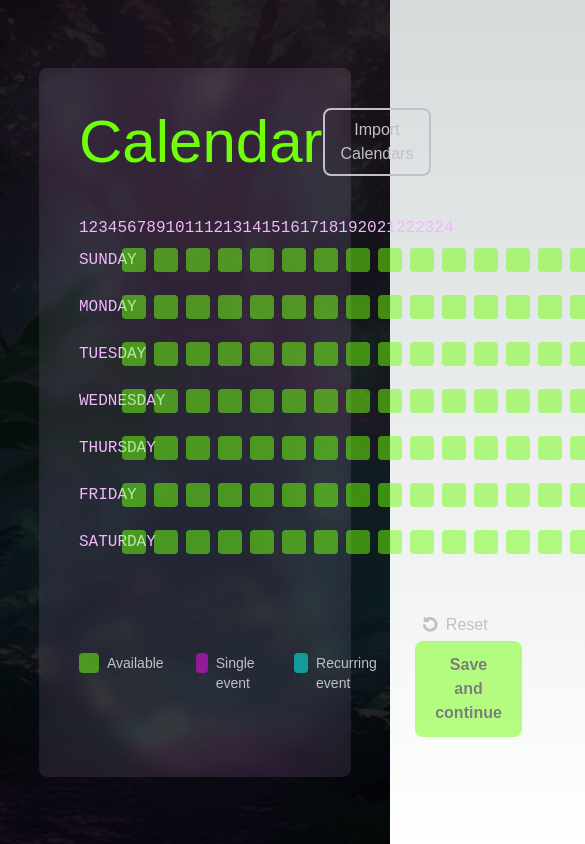
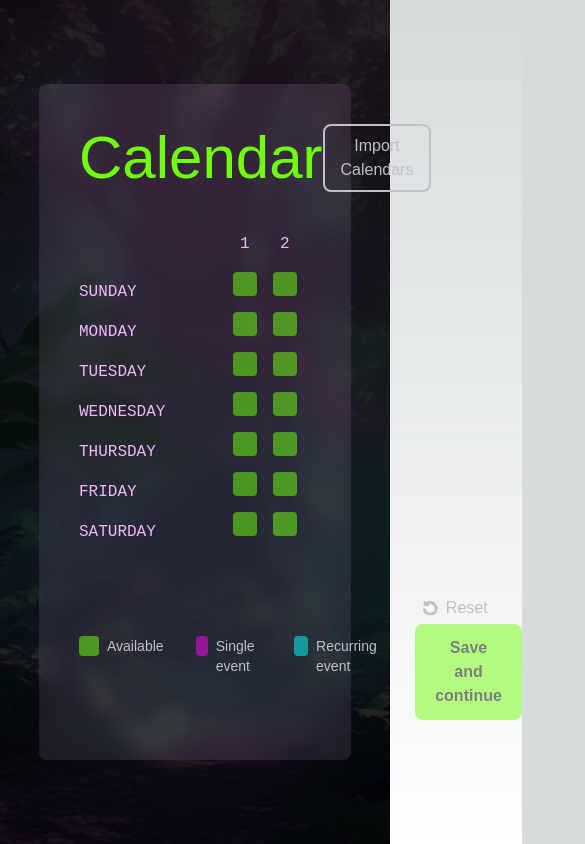
Before and after one commit to Visual-Riot/plaeen, a Next.js app: page /calendar in a window 390 px wide. Shown: the top 844 px of the page, 585 px wide, since content can reach past the window. Built offline with nearby package versions, Linux system fonts and the light colour scheme; a web font is replaced by a local one.

Commit message:
refined responsiveness of the calendar

```diff
--- a/src/app/calendar/page.tsx
+++ b/src/app/calendar/page.tsx
@@ -41,34 +41,34 @@ export default function Page() {
         </div>
 
         {/* CALENDAR */}
-        <div className="my-10">
+        <div className="my-10 overflow-x-auto flex flex-row">
           <div className="flex flex-col">
-            <div className="flex flex-row justify-between">
-              <div className="flex flex-row w-1/6"></div>
-              {hoursOfDay.map((hour) => (
-                <div className="w-10 text-center justify-center items-center">
-                  <h2
-                    key={hour}
-                    className="text-lightPurple font-robotoMono font-regular uppercase text-center"
-                  >
-                    {hour}
+            <div className="h-10"></div>
+            {daysOfWeek.map((day) => (
+              <div key={day} className="h-10 flex items-center">
+                <h2 className="text-lightPurple font-robotoMono font-regular uppercase">
+                  {day}
                 </h2>
               </div>
             ))}
           </div>
-          </div>
-
+          <div className="flex flex-col w-full">
+            <div className="flex flex-row justify-between">
+              <div className="w-20 h-10"></div>
+              <div className="overflow-x-auto flex flex-row w-full justify-between">
+                {hoursOfDay.map((hour) => (
+                  <div
+                    key={hour}
+                    className="text-center justify-center items-center"
+                  >
+                    <h2 className="text-lightPurple font-robotoMono font-regular uppercase text-center w-10 h-10">
+                      {hour}
+                    </h2>
+                    <div>
                       {daysOfWeek.map((day) => (
-            <div key={day} className="flex flex-col">
-              <div className="flex flex-row justify-between my-2">
-                <h2 className="text-lightPurple font-robotoMono font-regular uppercase w-1/6">
-                  {day}
-                </h2>
-                {hoursOfDay.map((hour) => (
-                  <div className="w-10">
+                        <div key={`${day}-${hour}`} className="h-10">
                           <PlayerTimeSlot
                             state="available"
-                      key={hour}
                             hour={hour}
                             day={day}
                           />
@@ -77,6 +77,9 @@ export default function Page() {
                     </div>
                   </div>
                 ))}
+              </div>
+            </div>
+          </div>
         </div>
 
         {/* LOW ROW with legend and submit button */}
```
Lines whose indentation alone changed are shown as unchanged.
